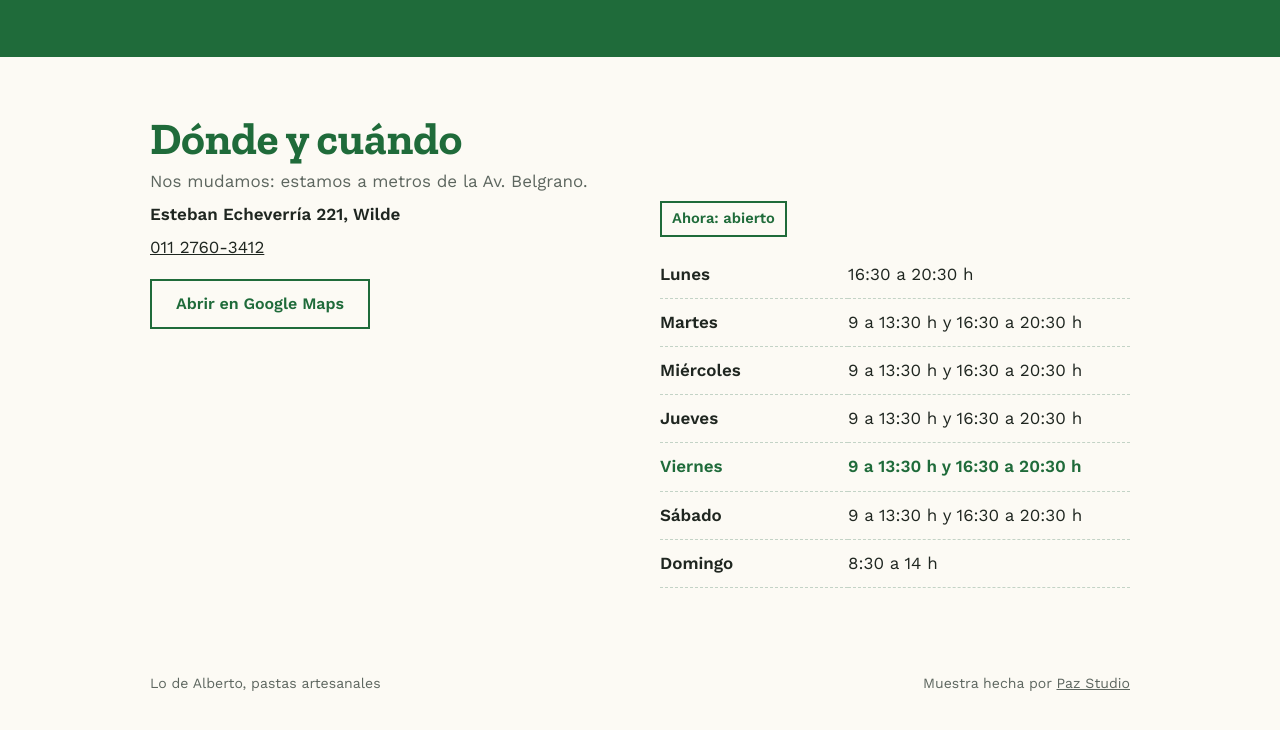
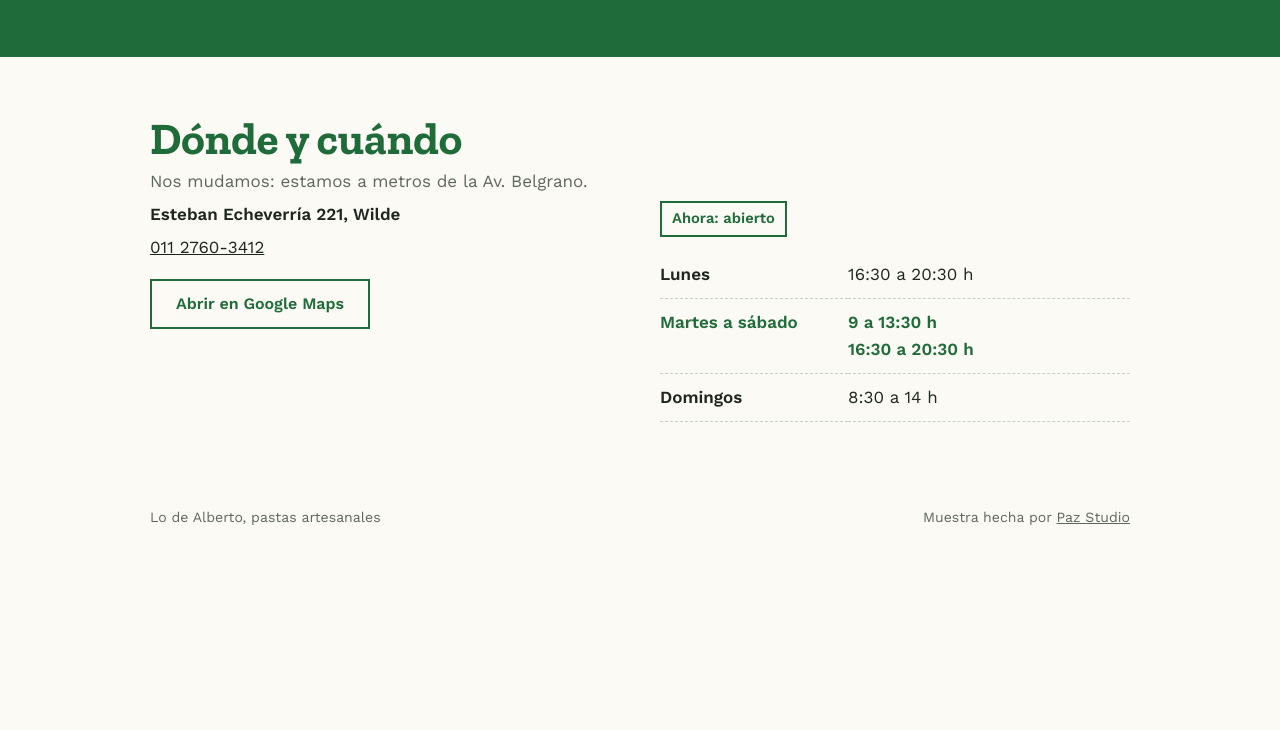
Before and after one commit to pazstudio-ar/lo-de-alberto, a plain HTML site: page index.html in a window 1280 px wide. Shown: the part 3459-4189 px from the top of the page. After the commit the page ends 4108 px from the top, so only its background shows below. Drawn offline with nearby package versions, Linux system fonts and the light colour scheme.

Commit message:
Horarios más cortos
Co-Authored-By: Claude Opus 5.5 <noreply@anthropic.com>
Claude-Session: https://claude.ai/code/session_01QwK2hdZAE23x9Ah2XABuWM

```diff
--- a/index.html
+++ b/index.html
@@ -306,9 +306,9 @@ dialog::backdrop{background:rgba(21,47,108,.55)}
   var hs=[['Domingo',[[8.5,14]]],['Lunes',[[16.5,20.5]]],['Martes',[[9,13.5],[16.5,20.5]]],['Miércoles',[[9,13.5],[16.5,20.5]]],['Jueves',[[9,13.5],[16.5,20.5]]],['Viernes',[[9,13.5],[16.5,20.5]]],['Sábado',[[9,13.5],[16.5,20.5]]]];
   function fmt(h){var m=Math.round((h%1)*60);return Math.floor(h)+(m?':'+(m<10?'0':'')+m:'')}
   var now=new Date(),dia=now.getDay(),hora=now.getHours()+now.getMinutes()/60,tb=document.getElementById('horarios');
-  [1,2,3,4,5,6,0].forEach(function(i){
-    var tr=document.createElement('tr');if(i===dia)tr.className='hoy';
-    tr.innerHTML='<th>'+hs[i][0]+'</th><td>'+hs[i][1].map(function(r){return fmt(r[0])+' a '+fmt(r[1])+' h'}).join(' y ')+'</td>';tb.appendChild(tr);
+  [['Lunes',[1],'16:30 a 20:30 h'],['Martes a sábado',[2,3,4,5,6],'9 a 13:30 h<br>16:30 a 20:30 h'],['Domingos',[0],'8:30 a 14 h']].forEach(function(f){
+    var tr=document.createElement('tr');if(f[1].indexOf(dia)>-1)tr.className='hoy';
+    tr.innerHTML='<th>'+f[0]+'</th><td>'+f[2]+'</td>';tb.appendChild(tr);
   });
   var ab=hs[dia][1].some(function(r){return hora>=r[0]&&hora<r[1]});
   document.getElementById('estado').textContent=ab?'Ahora: abierto':'Ahora: cerrado';
```
